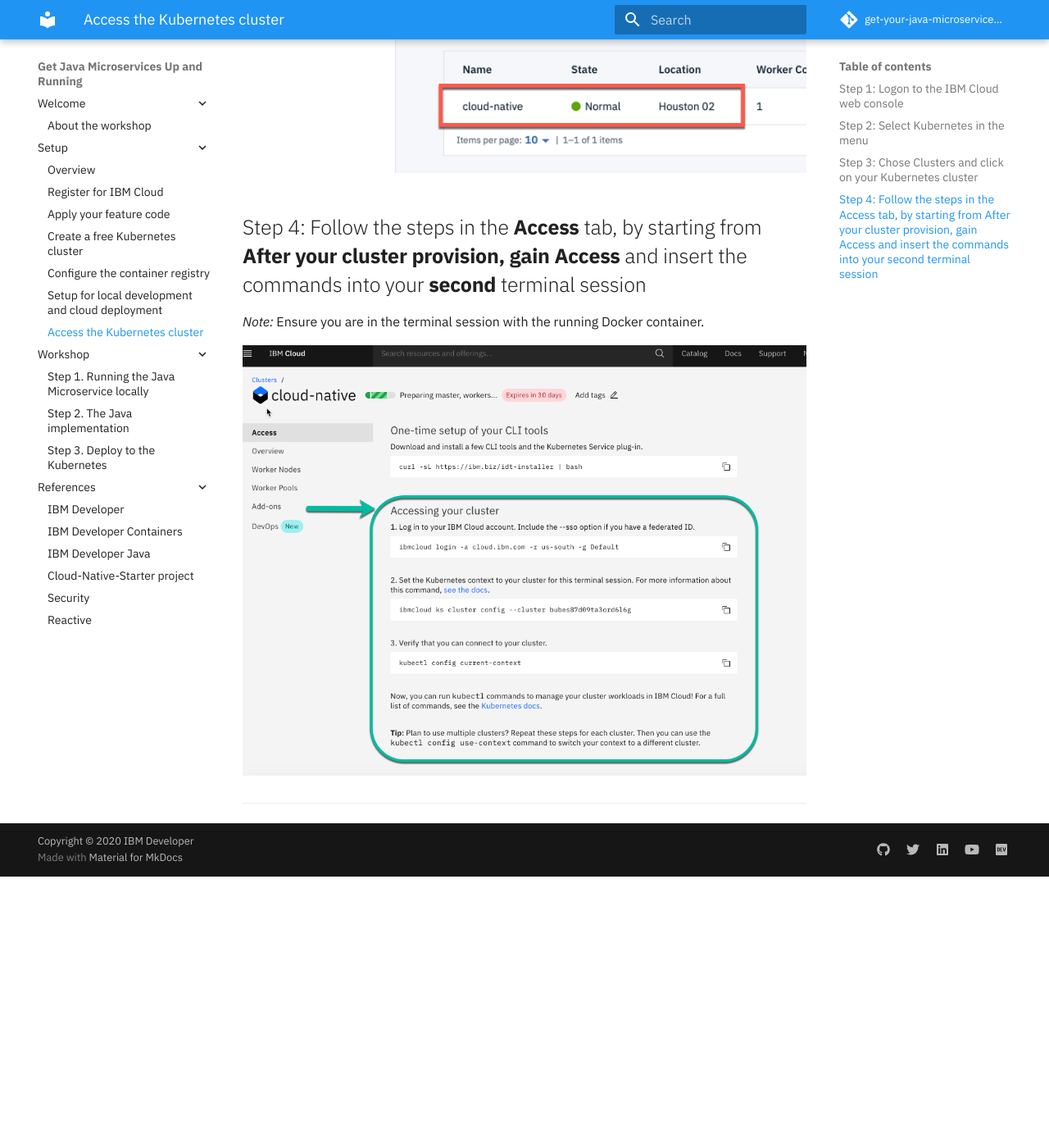
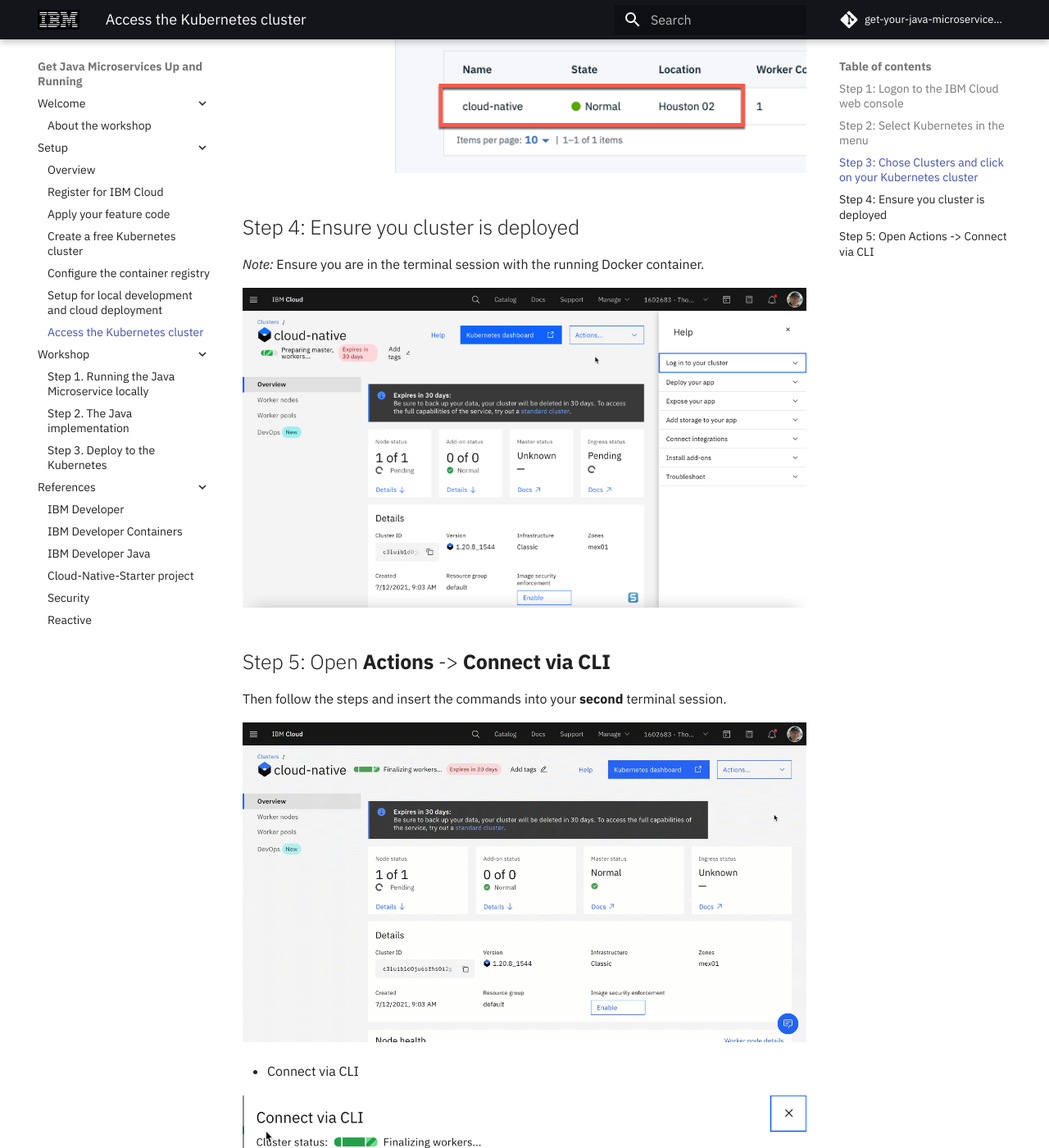
Before and after one commit to IBM/get-your-java-microservice-up-and-running, an MkDocs documentation site: the page built from workshop/pre-work/6-ACCESS_TO_CLUSTER.md, in a window 1280 px wide and 1400 px high, scrolled down 1412 px. Shown: the whole window at 82% size. Built offline with MkDocs 1.6.1 and Material for MkDocs 9.7.7, drawn with Linux system fonts in a browser that asks for light colours; comment, search, counter and statistics services are not loaded; before the commit the page ends 2481 px from its top, so only the background shows below that.

Commit message:
update documentation based on feedback

```diff
--- a/mkdocs.yml
+++ b/mkdocs.yml
@@ -45,14 +45,18 @@ theme:
     text: IBM Plex Sans
     code: IBM Plex Mono
   icon:
-    logo: material/library
+    # .svg automatically appended
+    logo: ibm_8bar_reverse_2
+    #logo: material/library
+  # enable if you want to use a custom icon
+  custom_dir: overrides
   features:
     # - navigation.tabs
     - navigation.instant
     - navigation.expand
   palette:
     scheme: default
-    primary: blue
+    primary: black
     accent: blue
 
 # Plugins
--- a/workshop/pre-work/6-ACCESS_TO_CLUSTER.md
+++ b/workshop/pre-work/6-ACCESS_TO_CLUSTER.md
@@ -12,10 +12,22 @@ This is a preparation for exercise 3, when we will connect to the free Kubernete
 
 ![Chose Clusters and click on your Kubernetes cluster](../images/verify-cluster-access-2.png)
 
-## Step 4: Follow the steps in the **Access** tab, by starting from **After your cluster provision, gain Access** and insert the commands into your **second** terminal session
+## Step 4: Ensure you cluster is deployed
 
 _Note:_ Ensure you are in the terminal session with the running Docker container.
 
-![cluster](../images/verify-cluster-access-4.png)
+![](../images/verify-cluster-access-4-1.png)
+
+
+## Step 5: Open **Actions** -> **Connect via CLI**
+
+Then follow the steps and insert the commands into your **second** terminal session.
+
+![](../images/verify-cluster-access-4-1.gif)
+
+* Connect via CLI
+
+![](../images/verify-cluster-access-4-2.png)
+
 
 ---
```
Also changed, not shown: workshop/exercise-02/README.md (+3 -3 lines), overrides/.icons/ibm_8bar_reverse_2.svg (added), workshop/images/verify-cluster-access-4-1.gif (added), workshop/images/verify-cluster-access-4-1.png (added), workshop/images/verify-cluster-access-4-2.png (added).
